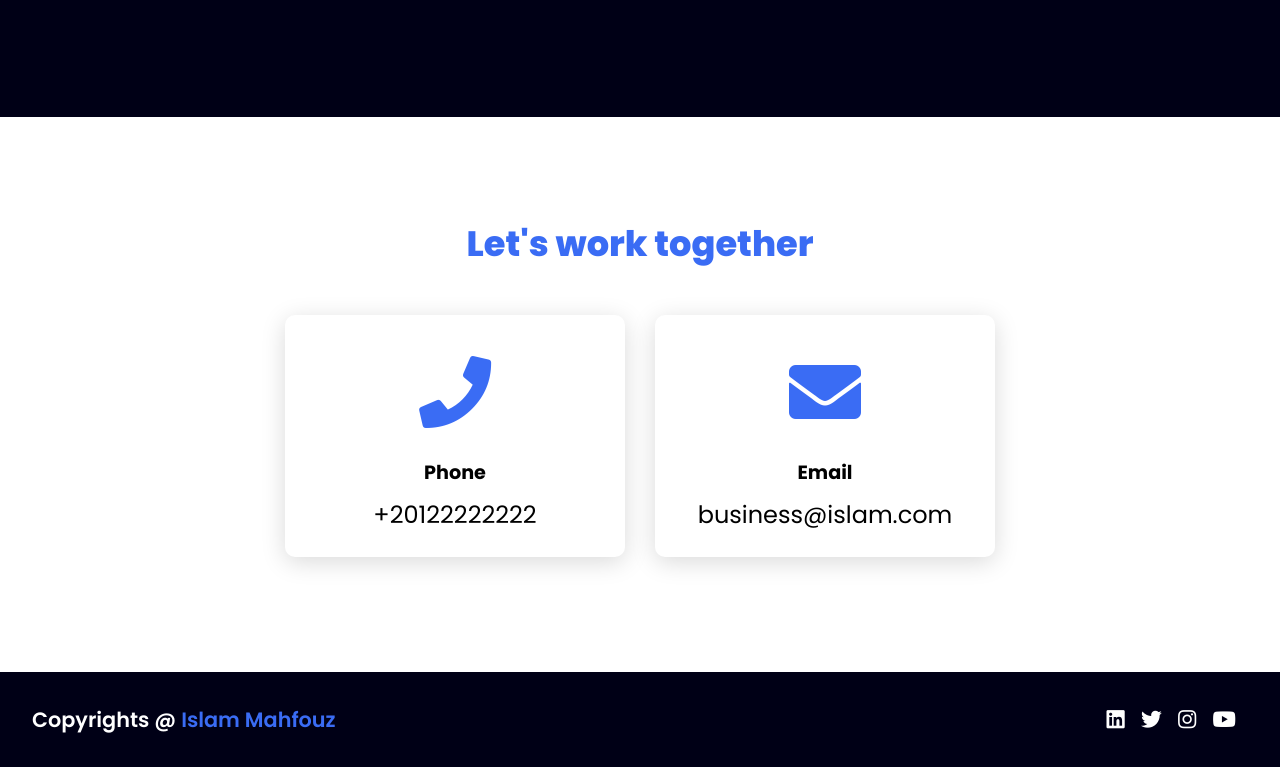
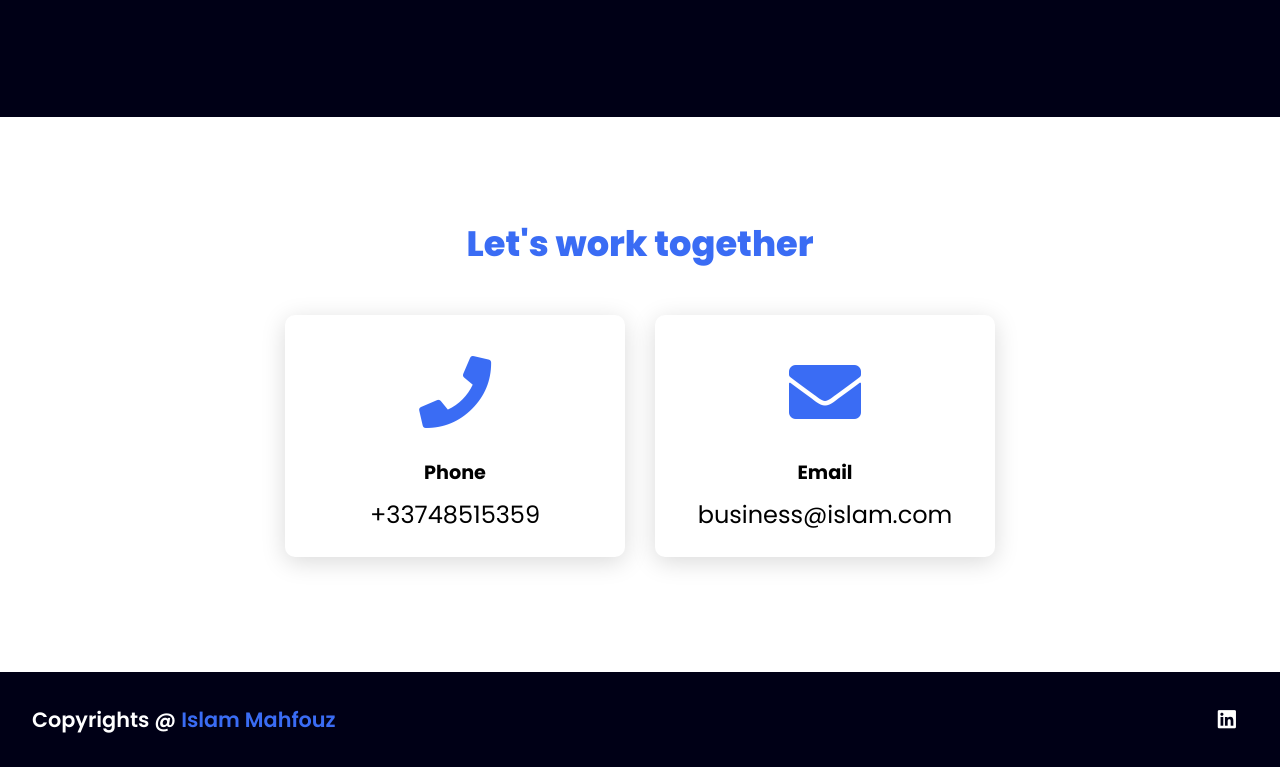
Before and after one commit to Abderrahman-lab/portfolio-Icademie, a plain HTML site: page index.html in a window 1280 px wide. Shown: the part 2858-3625 px from the top of the page. Drawn offline with Linux system fonts and the light colour scheme.

Commit message:
index.html

```diff
--- a/index.html
+++ b/index.html
@@ -152,7 +152,7 @@
                 </div>
                 <div class="info">
                     <h3>Phone</h3>
-                    <p>+20122222222</p>
+                    <p>+33748515359</p>
                 </div>
             </div>
             <div class="card">
@@ -170,10 +170,7 @@
     <footer class="footer">
         <p class="footer-title">Copyrights @ <span>Islam Mahfouz</span></p>
         <div class="social-icons">
-            <a href="#"><i class="fab fa-linkedin"></i></a>
-            <a href="#"><i class="fab fa-twitter"></i></a>
-            <a href="#"><i class="fab fa-instagram"></i></a>
-            <a href="#"><i class="fab fa-youtube"></i></a>
+            <a href="https://www.linkedin.com/in/abderrahmane-saidi103/"><i class="fab fa-linkedin"></i></a>
         </div>
     </footer>
 
```
